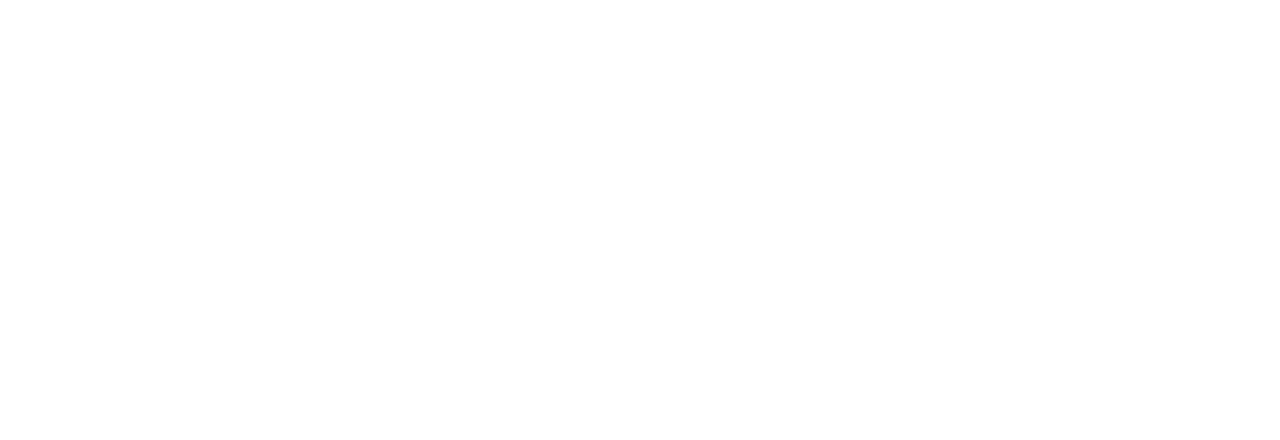
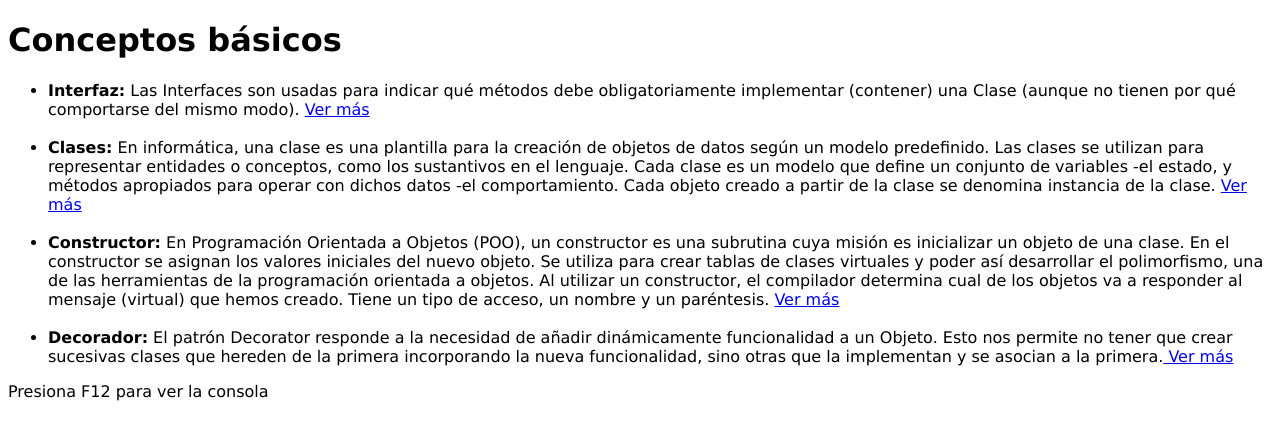
Before and after one commit to Yanioconjota/typescript, a plain HTML site: page index.html in a window 1280 px wide. Drawn offline with Linux system fonts and the light colour scheme.

Commit message:
concepts added

```diff
--- a/index.html
+++ b/index.html
@@ -2,13 +2,38 @@
 <html lang="en">
 
 <head>
-    <meta charset="UTF-8">
-    <title>Introducción</title>
+	<meta charset="UTF-8">
+	<title>Introducción</title>
 </head>
 
-<body>
-
-    <script src="app.js"></script>
+<body style="font-family: 'Lucida Sans', 'Lucida Sans Regular', 'Lucida Grande', 'Lucida Sans Unicode', Geneva, Verdana, sans-serif;">
+	<h1>Conceptos básicos</h1>
+	<ul>
+		<li><strong>Interfaz:</strong> Las Interfaces son usadas para indicar qué métodos debe obligatoriamente implementar
+			(contener) una Clase (aunque no tienen por qué comportarse del mismo modo). <a
+				target="_blank" href="https://informaticapc.com/poo/interfaces.php#:~:text=Las%20Interfaces%20son%20usadas%20para,una%20Interface%20deben%20ser%20public.">Ver
+				más</a></li>
+		<br>
+		<li><strong>Clases:</strong> En informática, una clase es una plantilla para la creación de objetos de datos según
+			un modelo predefinido. Las clases se utilizan para representar entidades o conceptos, como los sustantivos en el
+			lenguaje. Cada clase es un modelo que define un conjunto de variables -el estado, y métodos apropiados para operar
+			con dichos datos -el comportamiento. Cada objeto creado a partir de la clase se denomina instancia de la clase. <a
+				target="_blank" href="https://es.wikipedia.org/wiki/Clase_(inform%C3%A1tica)">Ver más</a></li>
+		<br>
+		<li><strong>Constructor:</strong> En Programación Orientada a Objetos (POO), un constructor es una subrutina cuya
+			misión es inicializar un objeto de una clase. En el constructor se asignan los valores iniciales del nuevo objeto.
+			Se utiliza para crear tablas de clases virtuales y poder así desarrollar el polimorfismo, una de las herramientas
+			de la programación orientada a objetos. Al utilizar un constructor, el compilador determina cual de los objetos va
+			a responder al mensaje (virtual) que hemos creado. Tiene un tipo de acceso, un nombre y un paréntesis. <a
+				target="_blank" href="https://es.wikipedia.org/wiki/Constructor_(inform%C3%A1tica)">Ver más </a></li>
+		<br>
+		<li><strong>Decorador:</strong> El patrón Decorator responde a la necesidad de añadir dinámicamente funcionalidad a
+			un Objeto. Esto nos permite no tener que crear sucesivas clases que hereden de la primera incorporando la nueva
+			funcionalidad, sino otras que la implementan y se asocian a la primera.<a
+				target="_blank" href="https://es.wikipedia.org/wiki/Decorator_(patr%C3%B3n_de_dise%C3%B1o)"> Ver más </a></li>
+	</ul>
+	<p>Presiona F12 para ver la consola</p>
+	<script src="app.js"></script>
 </body>
 
 </html>
```
